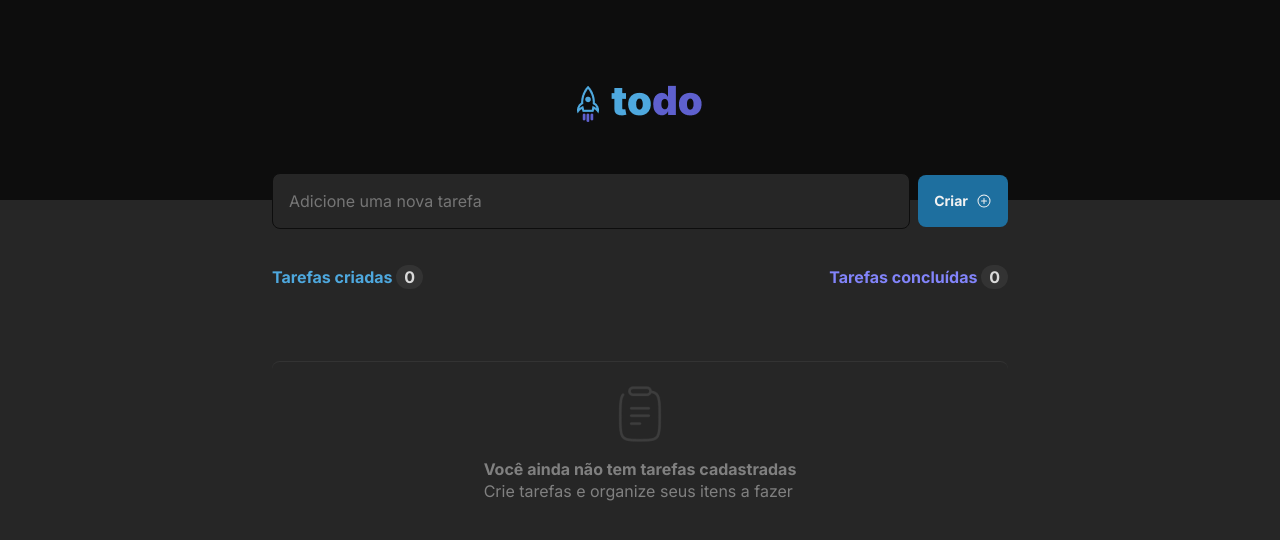
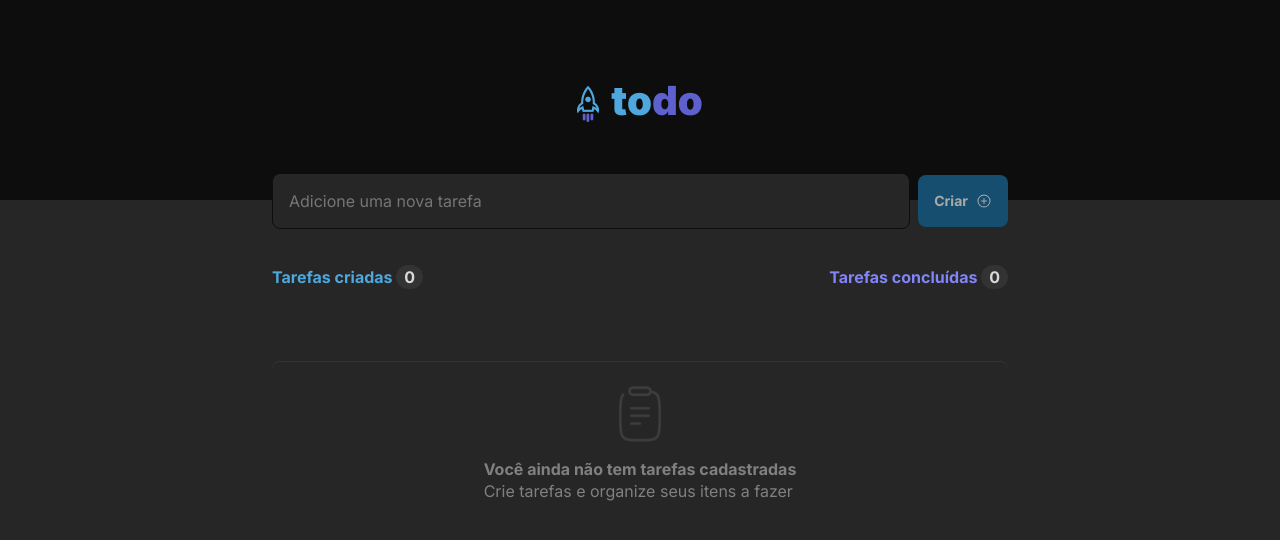
Before and after one commit to gustmrg/react-todo-list, a React (Vite) app: page / in a window 1280 px wide. Shown: the top 540 px of the page. Built offline with nearby package versions, Linux system fonts and the light colour scheme.

Commit message:
Add button disable on empty input

```diff
--- a/src/components/TasksList.tsx
+++ b/src/components/TasksList.tsx
@@ -1,8 +1,8 @@
 import { useState, useRef, ChangeEvent, FormEvent } from "react";
+import { PlusCircle } from "@phosphor-icons/react";
+import { v4 as uuidv4 } from "uuid";
 import { EmptyList } from "./EmptyList";
 import { Task, TaskProps } from "./Task";
-import { v4 as uuidv4 } from "uuid";
-import { PlusCircle } from "@phosphor-icons/react";
 
 import styles from "./TasksList.module.css";
 
@@ -22,12 +22,15 @@ export function TasksList() {
       { id: uuidv4(), title: newTaskTitle, isComplete: false },
     ]);
 
+    setNewTaskTitle("");
     setCreatedTasks(createdTasks + 1);
   }
 
   function handleNewTaskInputChange(event: ChangeEvent<HTMLInputElement>) {
     setNewTaskTitle(event?.target.value);
   }
+
+  function deleteTask() {}
 
   return (
     <div className={styles.wrapper}>
@@ -39,7 +42,7 @@ export function TasksList() {
           value={newTaskTitle}
           onChange={handleNewTaskInputChange}
         />
-        <button type="submit">
+        <button type="submit" disabled={newTaskTitle.trim() === ""}>
           Criar <PlusCircle size={16} />
         </button>
       </form>
```
